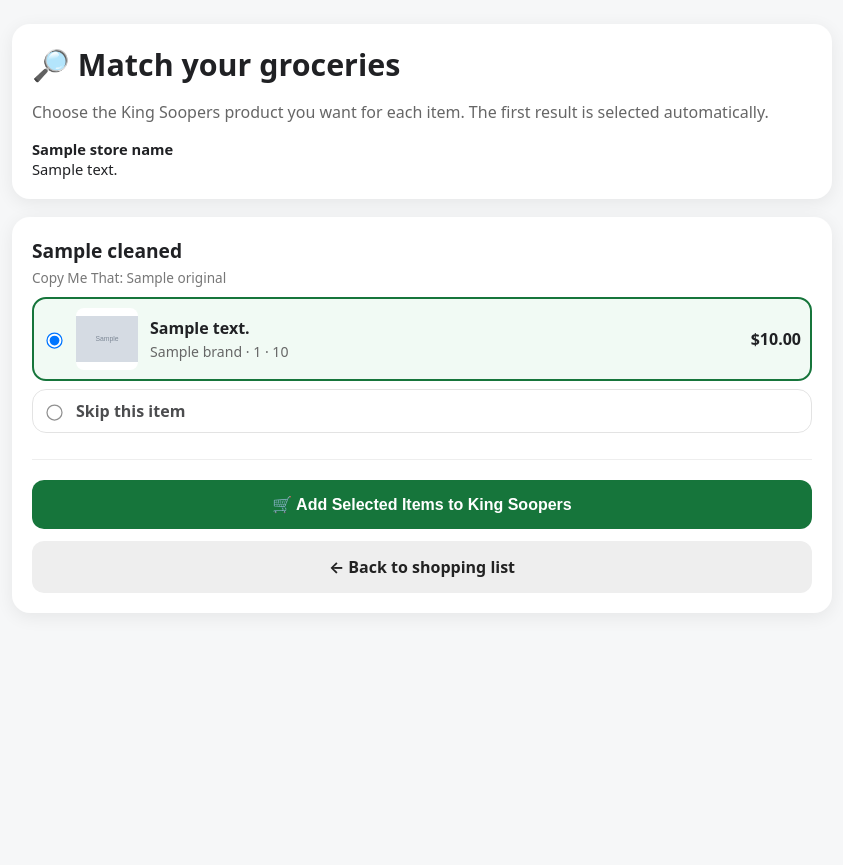
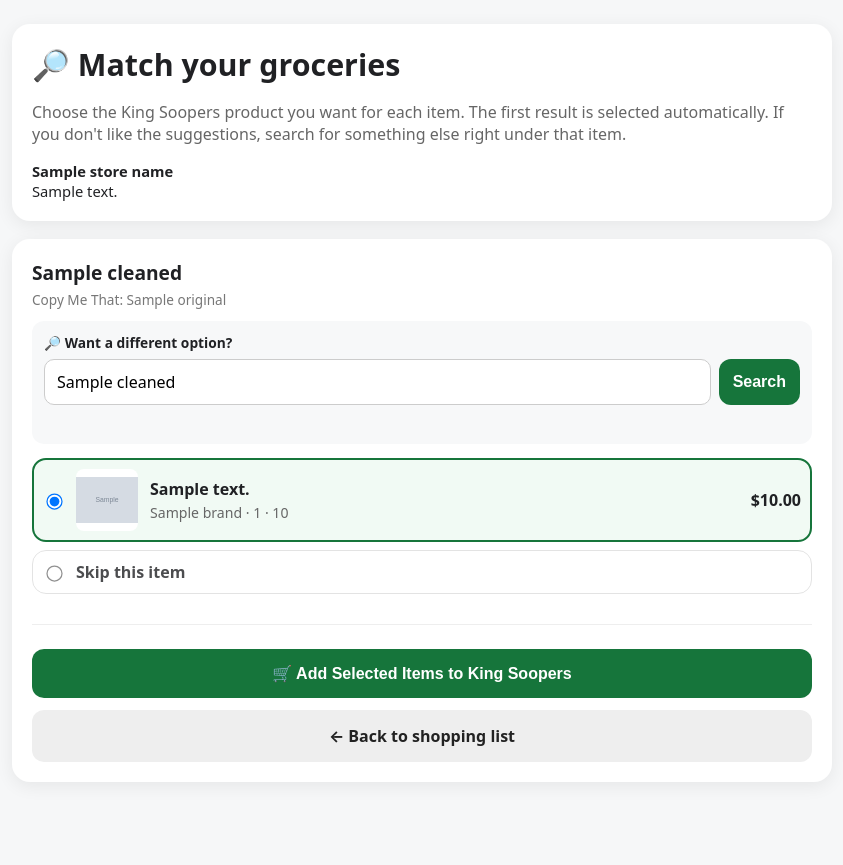
Before and after one commit to jbaron9393/Grocery-Bridge, a Flask app: template templates/match.html in a window 1280 px wide. Shown: the top 865 px of the page, without its empty margins (218-1061 px from the left). Before the commit the page ends 577 px from the top, so only its background shows below. Run offline with Flask 3, Linux system fonts and the light colour scheme; the template is opened without the code that fills it: most values are stand-ins (such as "Sample title", 1, 10 or a date in 2020); grey boxes marked "Sample" are stand-in pictures.

Commit message:
Add per-item alternative product search UI

```diff
--- a/templates/match.html
+++ b/templates/match.html
@@ -12,7 +12,7 @@
     h1 { margin:0 0 6px; font-size:1.9rem; }
     h2 { margin:0 0 4px; font-size:1.2rem; }
     .sub,.muted { color:#666; }
-    .ingredient { margin-bottom:20px; padding-bottom:18px; border-bottom:1px solid #eee; }
+    .ingredient { margin-bottom:24px; padding-bottom:22px; border-bottom:1px solid #eee; }
     .ingredient:last-child { border-bottom:0; }
     .original { font-size:.85rem; color:#777; margin-bottom:10px; }
     .option { display:flex; gap:12px; align-items:center; border:1px solid #ddd; border-radius:14px; padding:10px; margin:8px 0; cursor:pointer; }
@@ -24,17 +24,28 @@
     .meta { color:#666; font-size:.88rem; margin-top:3px; }
     .price { font-weight:700; white-space:nowrap; }
     button,.button { display:block; box-sizing:border-box; width:100%; border:0; border-radius:12px; padding:15px 18px; font-size:1rem; font-weight:750; cursor:pointer; background:#16753b; color:white; text-align:center; text-decoration:none; margin-top:12px; }
+    button:disabled { opacity:.65; cursor:wait; }
     .button.secondary { background:#eee; color:#222; }
     .warning { padding:10px 12px; border-radius:10px; background:#fff4e5; color:#684100; }
     .skip { opacity:.8; }
     .store { font-size:.92rem; margin-top:8px; }
+    .alt-search { margin:12px 0 14px; padding:12px; background:#f7f8f9; border-radius:12px; }
+    .alt-label { font-size:.86rem; font-weight:700; margin-bottom:7px; }
+    .search-row { display:flex; gap:8px; }
+    .search-row input { flex:1; min-width:0; box-sizing:border-box; border:1px solid #ccc; border-radius:10px; padding:11px 12px; font:inherit; }
+    .search-row button { width:auto; margin:0; padding:11px 14px; white-space:nowrap; }
+    .search-status { min-height:20px; margin-top:7px; color:#666; font-size:.84rem; }
+    @media (max-width:560px) {
+      .search-row { flex-direction:column; }
+      .search-row button { width:100%; }
+    }
   </style>
 </head>
 <body>
 <main>
   <div class="card">
     <h1>🔎 Match your groceries</h1>
-    <p class="sub">Choose the King Soopers product you want for each item. The first result is selected automatically.</p>
+    <p class="sub">Choose the King Soopers product you want for each item. The first result is selected automatically. If you don't like the suggestions, search for something else right under that item.</p>
     <div class="store"><strong>{{ store_name }}</strong><br>{{ store_address }}</div>
   </div>
 
@@ -42,10 +53,20 @@
     <div class="card">
       {% for item in items %}
         {% set ingredient_index = loop.index0 %}
-        <section class="ingredient">
+        <section class="ingredient" id="ingredient-{{ ingredient_index }}">
           <h2>{{ item.cleaned }} {% if item.optional %}<span class="muted">(optional)</span>{% endif %}</h2>
           <div class="original">Copy Me That: {{ item.original }}</div>
 
+          <div class="alt-search">
+            <div class="alt-label">🔎 Want a different option?</div>
+            <div class="search-row">
+              <input id="search-input-{{ ingredient_index }}" type="search" value="{{ item.cleaned }}" placeholder="Try: organic feta, jasmine rice, low sodium broth..." onkeydown="if(event.key === 'Enter'){ event.preventDefault(); searchAlternatives({{ ingredient_index }}); }">
+              <button id="search-button-{{ ingredient_index }}" type="button" onclick="searchAlternatives({{ ingredient_index }})">Search</button>
+            </div>
+            <div class="search-status" id="search-status-{{ ingredient_index }}"></div>
+          </div>
+
+          <div id="choices-{{ ingredient_index }}">
           {% if item.choices %}
             {% for product in item.choices %}
               <label class="option">
@@ -63,8 +84,13 @@
               <div class="details"><div class="name">Skip this item</div></div>
             </label>
           {% else %}
-            <div class="warning">No good King Soopers match found. This item will be skipped.</div>
+            <div class="warning">No good King Soopers match found. Try searching above or skip this item.</div>
+            <label class="option skip">
+              <input type="radio" name="choice_{{ ingredient_index }}" value="" checked onchange="syncSelections()">
+              <div class="details"><div class="name">Skip this item</div></div>
+            </label>
           {% endif %}
+          </div>
         </section>
       {% endfor %}
 
@@ -88,6 +114,134 @@ function syncSelections() {
     holder.appendChild(hidden);
   });
 }
+
+function makeProductOption(product, index, checked) {
+  const label = document.createElement('label');
+  label.className = 'option';
+
+  const radio = document.createElement('input');
+  radio.type = 'radio';
+  radio.name = `choice_${index}`;
+  radio.value = product.upc || '';
+  radio.checked = checked;
+  radio.addEventListener('change', syncSelections);
+  label.appendChild(radio);
+
+  if (product.image) {
+    const img = document.createElement('img');
+    img.src = product.image;
+    img.alt = '';
+    label.appendChild(img);
+  }
+
+  const details = document.createElement('div');
+  details.className = 'details';
+
+  const name = document.createElement('div');
+  name.className = 'name';
+  name.textContent = product.description || 'Product';
+  details.appendChild(name);
+
+  const metaParts = [];
+  if (product.brand) metaParts.push(product.brand);
+  if (product.size) metaParts.push(product.size);
+  if (product.stock) metaParts.push(product.stock);
+  if (metaParts.length) {
+    const meta = document.createElement('div');
+    meta.className = 'meta';
+    meta.textContent = metaParts.join(' · ');
+    details.appendChild(meta);
+  }
+  label.appendChild(details);
+
+  if (product.price !== null && product.price !== undefined && product.price !== '') {
+    const price = document.createElement('div');
+    price.className = 'price';
+    const numericPrice = Number(product.price);
+    price.textContent = Number.isFinite(numericPrice) ? `$${numericPrice.toFixed(2)}` : String(product.price);
+    label.appendChild(price);
+  }
+
+  return label;
+}
+
+function makeSkipOption(index, checked) {
+  const label = document.createElement('label');
+  label.className = 'option skip';
+
+  const radio = document.createElement('input');
+  radio.type = 'radio';
+  radio.name = `choice_${index}`;
+  radio.value = '';
+  radio.checked = checked;
+  radio.addEventListener('change', syncSelections);
+
+  const details = document.createElement('div');
+  details.className = 'details';
+  const name = document.createElement('div');
+  name.className = 'name';
+  name.textContent = 'Skip this item';
+  details.appendChild(name);
+
+  label.appendChild(radio);
+  label.appendChild(details);
+  return label;
+}
+
+async function searchAlternatives(index) {
+  const input = document.getElementById(`search-input-${index}`);
+  const button = document.getElementById(`search-button-${index}`);
+  const status = document.getElementById(`search-status-${index}`);
+  const holder = document.getElementById(`choices-${index}`);
+  const term = input.value.trim();
+
+  if (!term) {
+    status.textContent = 'Type something to search for.';
+    input.focus();
+    return;
+  }
+
+  button.disabled = true;
+  button.textContent = 'Searching…';
+  status.textContent = `Searching King Soopers for “${term}”…`;
+
+  try {
+    const response = await fetch(`/search-products?q=${encodeURIComponent(term)}`, {
+      headers: { 'Accept': 'application/json' }
+    });
+    const data = await response.json();
+
+    if (!response.ok) {
+      throw new Error(data.error || 'Search failed.');
+    }
+
+    holder.innerHTML = '';
+    const products = data.choices || [];
+
+    if (products.length) {
+      products.forEach((product, productIndex) => {
+        holder.appendChild(makeProductOption(product, index, productIndex === 0));
+      });
+      holder.appendChild(makeSkipOption(index, false));
+      status.textContent = `${products.length} alternative${products.length === 1 ? '' : 's'} found for “${term}”.`;
+    } else {
+      const warning = document.createElement('div');
+      warning.className = 'warning';
+      warning.textContent = `No King Soopers products found for “${term}”. Try another search.`;
+      holder.appendChild(warning);
+      holder.appendChild(makeSkipOption(index, true));
+      status.textContent = '';
+    }
+
+    syncSelections();
+  } catch (error) {
+    status.textContent = error.message || 'Search failed. Try again.';
+  } finally {
+    button.disabled = false;
+    button.textContent = 'Search';
+  }
+}
+
 syncSelections();
 </script>
 </main>
```
